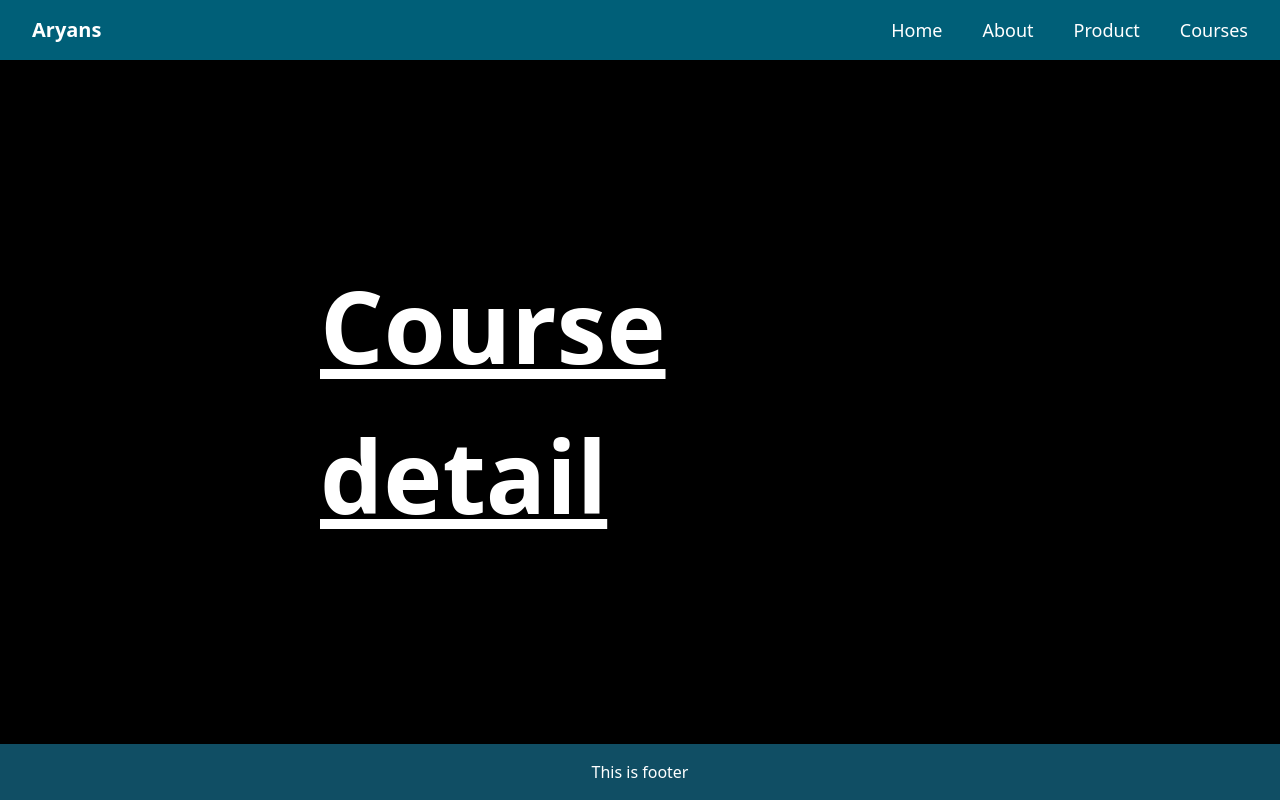
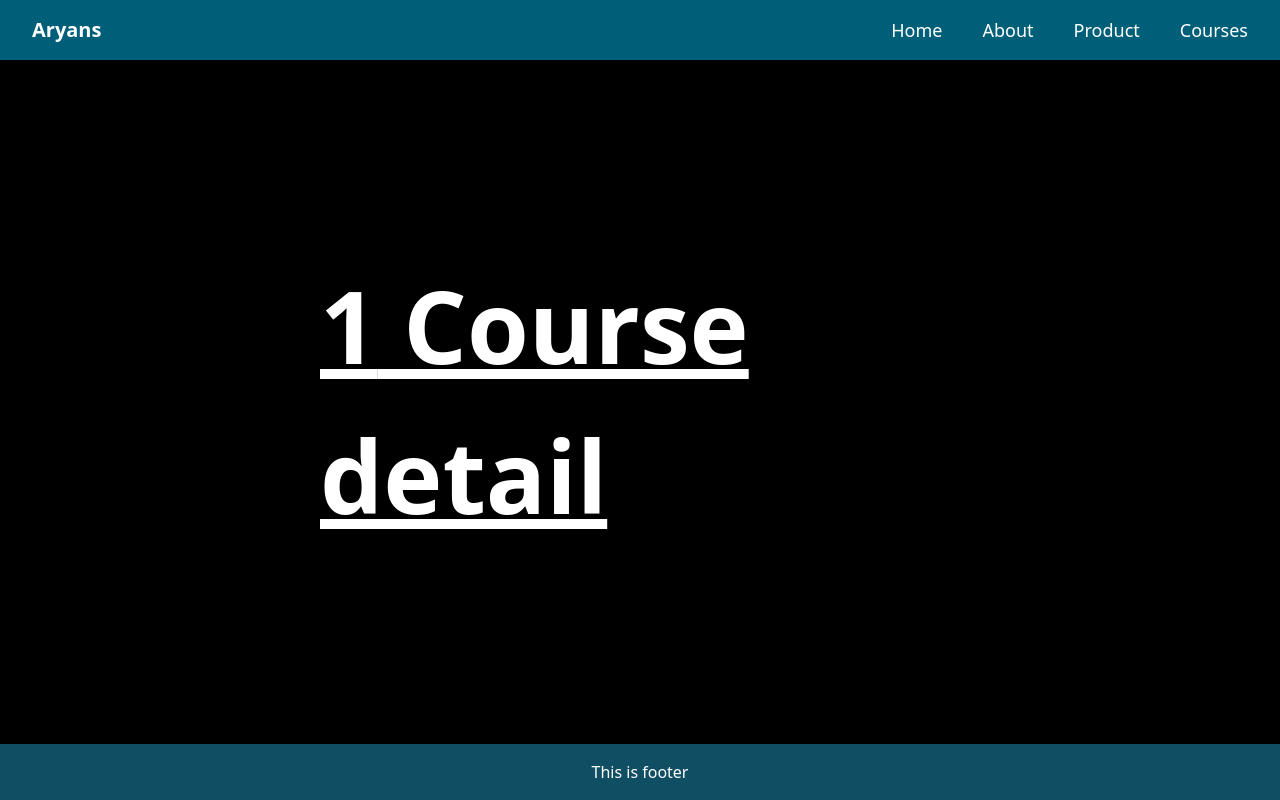
Before and after one commit to aaaryanpatel/reactt, a React (Vite) app in the folder 22-Advancing-routing/: page /courses/1 in a window 1280 px wide. Built offline with nearby package versions, Linux system fonts and the light colour scheme.

Commit message:
added dynamic routing

```diff
--- a/22-Advancing-routing/src/App.jsx
+++ b/22-Advancing-routing/src/App.jsx
@@ -25,7 +25,7 @@ const App = () => {
               will open courses details
             }
         */}
-        <Route path='/courses/:id' element={<CourseDetail/>  } />
+        <Route path='/courses/:courseId' element={<CourseDetail/>  } />
 
         <Route path='/product' element={<Product/>}>
           <Route path='men' element={<Men/>} />
--- a/22-Advancing-routing/src/pages/CourseDetail.jsx
+++ b/22-Advancing-routing/src/pages/CourseDetail.jsx
@@ -8,7 +8,7 @@ const CourseDetail = () => {
 
   return (
     <div>
-      <h1>Course detail</h1>
+      <h1>{params.courseId} Course detail</h1>
     </div>
   )
 }
```
